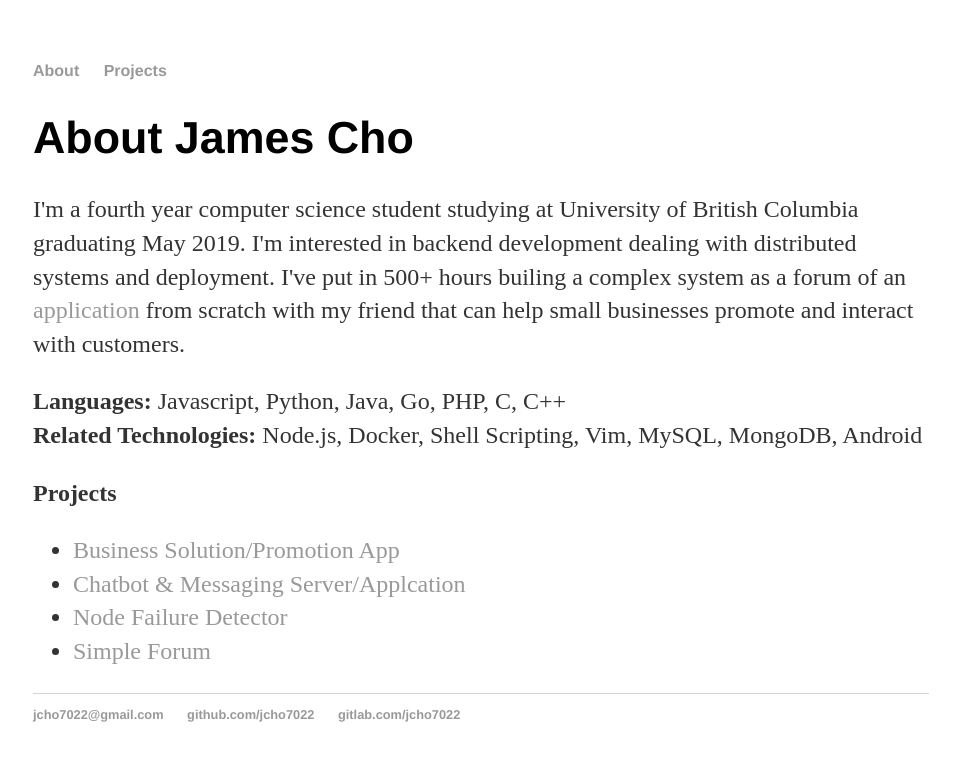
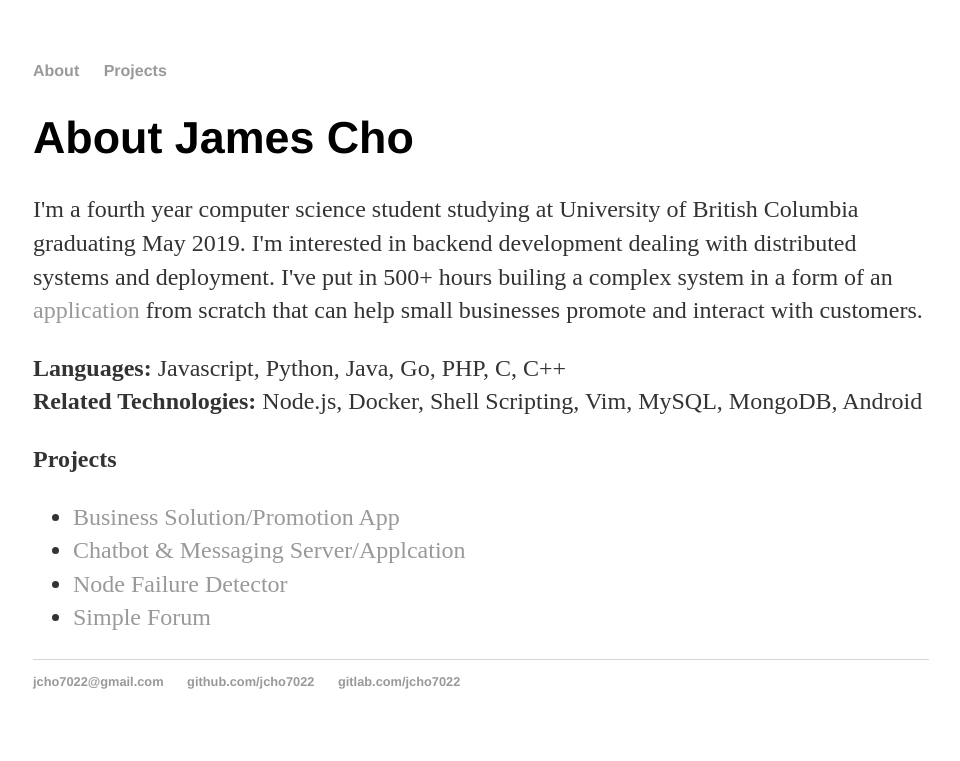
Before and after one commit to jcho7022/jcho7022.github.io, a Jekyll site: the page built from about/index.html, in a window 1280 px wide. Shown: the top 761 px of the page, without its empty margins (159-1119 px from the left). Built offline with Jekyll 4.4.1, drawn with Linux system fonts in a browser that asks for light colours.

Commit message:
Update index.html

```diff
--- a/about/index.html
+++ b/about/index.html
@@ -7,8 +7,8 @@ title: About James Cho
 		<p>
 		I'm a fourth year computer science student studying at University of British Columbia graduating May 2019.
 		I'm interested in backend development dealing with distributed systems and deployment. I've put in 500+ hours
-		builing a complex system as a forum of an <a href="https://play.google.com/store/apps/details?id=com.floatapplication">application</a>
-		from scratch with my friend that can help small businesses promote and interact with customers.
+		builing a complex system in a form of an <a href="https://play.google.com/store/apps/details?id=com.floatapplication">application</a>
+		from scratch that can help small businesses promote and interact with customers.
 		</p>
 	<p><b>Languages:</b> Javascript, Python, Java, Go, PHP, C, C++ <br>
 		<b>Related Technologies:</b> Node.js, Docker, Shell Scripting, Vim, MySQL, MongoDB, Android</p>
```
